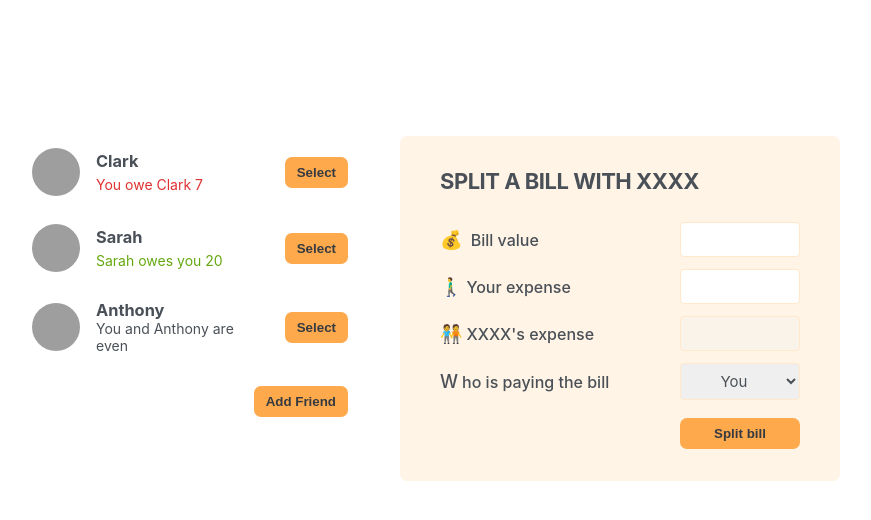
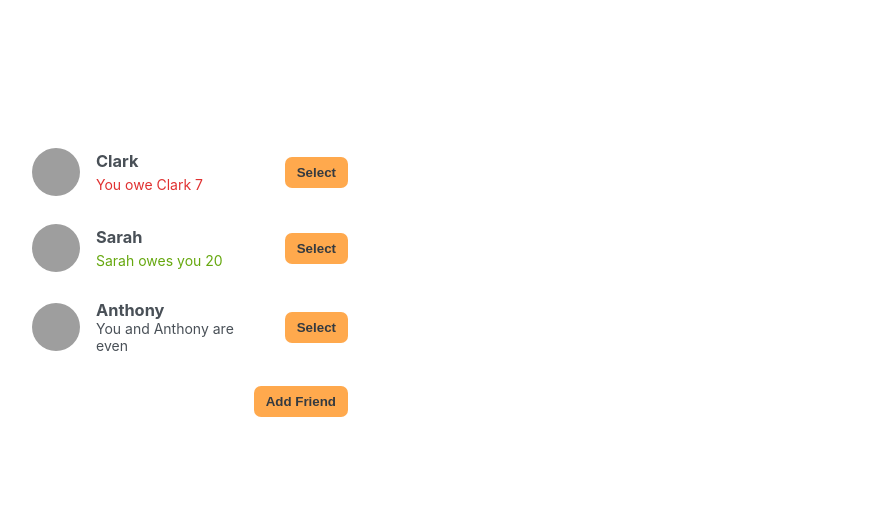
Before and after one commit to ivantxo/10_eat_n_split, a React (Create React App) app: page / in a window 1280 px wide. Shown: the top 520 px of the page, without its empty margins (210-1081 px from the left). Built offline with nearby package versions, Linux system fonts and the light colour scheme; grey boxes are pictures that could not be loaded.

Commit message:
Added select a friend
- Select a friend, add state to select a friend.

```diff
--- a/src/App.js
+++ b/src/App.js
@@ -28,6 +28,7 @@
 function App() {
   const [friends, setFriends] = useState(initialFriends);
   const [showAddFriend, setShowAddFriend] = useState(false);
+  const [selectedFriend, setSelectedFriend] = useState(null);
 
   function handleShowAddFriend() {
     setShowAddFriend((show) => !show);
@@ -38,17 +39,23 @@
     setShowAddFriend(false);
   }
 
+  function handleSelection(friend) {
+    setSelectedFriend(friend);
+  }
+
   return (
     <div className="app">
       <div className="sidebar">
-        <FriendsList friends={friends} />
+        <FriendsList friends={friends} onSelection={handleSelection} />
+
         {showAddFriend && <FormAddFriend onAddFriend={handleAddFriend} />}
+
         <Button onClick={handleShowAddFriend}>
           {showAddFriend ? "Close" : "Add Friend"}
         </Button>
       </div>
 
-      <FormSplitBill />
+      {selectedFriend && <FormSplitBill selectedFriend={selectedFriend} />}
     </div>
   );
 }
--- a/src/FormSplitBill.js
+++ b/src/FormSplitBill.js
@@ -1,9 +1,9 @@
 import Button from "./Button";
 
-function FormSplitBill() {
+function FormSplitBill({ selectedFriend }) {
   return (
     <form className="form-split-bill">
-      <h2>Split a bill with XXXX</h2>
+      <h2>Split a bill with {selectedFriend.name}</h2>
 
       <label>💰 Bill value</label>
       <input type="text" />
@@ -11,13 +11,13 @@
       <label>🚶‍♂️Your expense</label>
       <input type="text" />
 
-      <label>🧑‍🤝‍🧑XXXX's expense</label>
+      <label>🧑‍🤝‍🧑 {selectedFriend.name}'s expense</label>
       <input type="text" disabled />
 
       <label>Who is paying the bill</label>
       <select>
         <option value="user">You</option>
-        <option value="friend">X</option>
+        <option value="friend">{selectedFriend.name}</option>
       </select>
 
       <Button>Split bill</Button>
--- a/src/Friend.js
+++ b/src/Friend.js
@@ -1,6 +1,6 @@
 import Button from "./Button";
 
-function Friend({ friend }) {
+function Friend({ friend, onSelection }) {
   return (
     <li>
       <img src={friend.image} alt={friend.name} />
@@ -18,7 +18,7 @@
       )}
       {friend.balance === 0 && <p>You and {friend.name} are even</p>}
 
-      <Button>Select</Button>
+      <Button onClick={() => onSelection(friend)}>Select</Button>
     </li>
   );
 }
--- a/src/FriendList.js
+++ b/src/FriendList.js
@@ -1,10 +1,10 @@
 import Friend from "./Friend";
 
-function FriendsList({ friends }) {
+function FriendsList({ friends, onSelection }) {
   return (
     <ul>
       {friends.map((friend) => (
-        <Friend friend={friend} key={friend.id} />
+        <Friend friend={friend} key={friend.id} onSelection={onSelection} />
       ))}
     </ul>
   );
```
